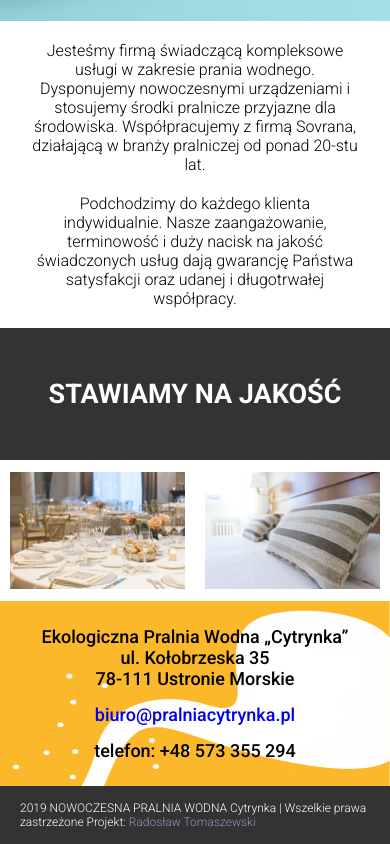
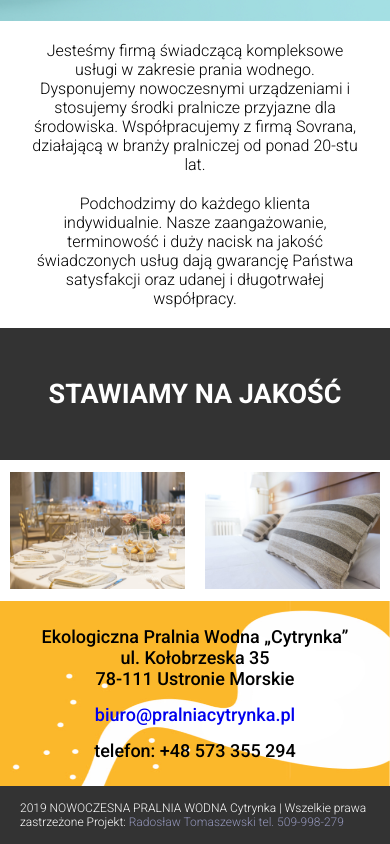
Before and after one commit to Radzio1976/Cytrynka, a React (Create React App) app in the folder front-end/: page /#/ in a window 390 px wide. Shown: the part 537-1381 px from the top of the page. Built offline with nearby package versions, Linux system fonts and the light colour scheme.

Commit message:
Added phone number to footer

```diff
--- a/front-end/src/components/Footer.js
+++ b/front-end/src/components/Footer.js
@@ -6,7 +6,7 @@
         return (
             <footer id="footer">
                 <article className="footer-content">
-                    <p>2019 NOWOCZESNA PRALNIA WODNA Cytrynka | Wszelkie prawa zastrzeżone Projekt: <a href = "mailto: r.tomaszewski@gmail.com">Radosław Tomaszewski</a></p>
+                    <p>2019 NOWOCZESNA PRALNIA WODNA Cytrynka | Wszelkie prawa zastrzeżone Projekt: <a href="mailto: r.tomaszewski@gmail.com">Radosław Tomaszewski tel. 509-998-279</a></p>
                 </article>
             </footer>
         )
```
